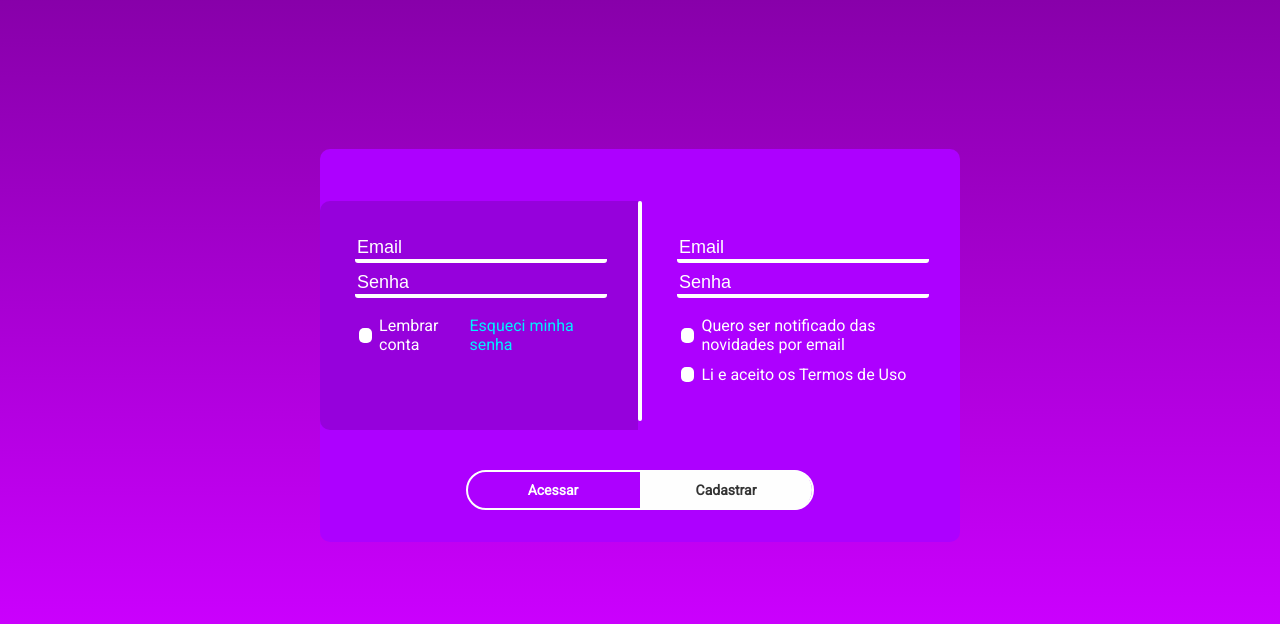
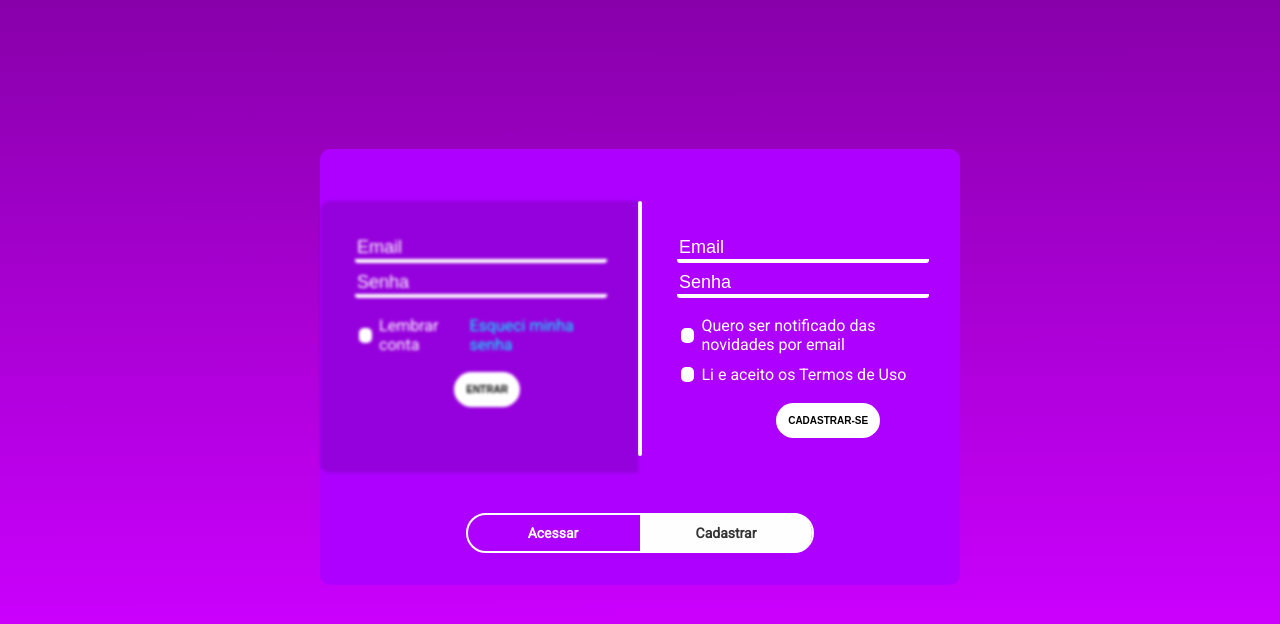
Before and after one commit to gabrielmch/GameDistips, a PHP site: page /login.html in a window 1280 px wide. Shown: the part 144-768 px from the top of the page. Run offline with PHP 8.4, Linux system fonts and the light colour scheme.

Commit message:
ajustes no layout da home-page e login-page

```diff
--- a/assets/css/conteudoHome/destaques-home.css
+++ b/assets/css/conteudoHome/destaques-home.css
@@ -6,7 +6,7 @@
 }
 .destaque-box {
   width: 80%;
-  height: 240px;
+  height: 70vh;
   background-color: #f2f2f2;
   border-radius: 10px;
   margin: 50px;
--- a/assets/css/login-cadastro/login-estilos.css
+++ b/assets/css/login-cadastro/login-estilos.css
@@ -10,10 +10,10 @@
   padding: 2em 0;
   justify-content: center;
 }
-.login-barreira {
+.login-barra {
   background: #fefefe;
   width: 4px;
-  height: 220px;
+  height: 255px;
   border-radius: 2px;
   display: flex;
   justify-content: center;
@@ -24,23 +24,32 @@
   background: rgba(81, 7, 116, 0.25);
   border-radius: 10px 0 0 10px;
   pointer-events: none;
+  filter: blur(1.5px);
 }
 .loginBlock__cadastro {
   background: rgba(81, 7, 116, 0.25);
   border-radius: 0 10px 10px 0;
   pointer-events: none;
+  filter: blur(1.5px);
 }
-/*.loginBlock__input {
-  outline: none;
+
+.loginBtn {
+  background: white;
   border: none;
-  background: none;
-  font-size: 18px;
-  width: 100%;
-  border-bottom: solid 4px #c3c3c3;
-  border-radius: 3px;
-  margin-bottom: 8px;
+  margin: 0.8em 40% 0 40%;
+  padding: 12px;
+  font-weight: bold;
+  text-transform: uppercase;
+  font-size: 10px;
+  border-radius: 20px;
+  cursor: pointer;
+  transition: 1s;
 }
-.loginBlock__input::placeholder {
-  color: #c3c3c3;
+.loginBtn:hover,
+.loginBtn:focus {
+  box-shadow: 0 0.8em 0.5em -0.5em #43c0f1;
+  transform: translateY(-0.4em);
 }
-*/
+.loginBtn--caixa {
+  float: right;
+}
--- a/assets/css/rodape.css
+++ b/assets/css/rodape.css
@@ -1,7 +1,6 @@
 .rodape {
   background: #510774;
-  bottom: 0;
-  position: relative;
   width: 100%;
-  height: 20vh;
+  height: 10em;
+  position: absolute;
 }
--- a/home.html
+++ b/home.html
@@ -90,8 +90,6 @@
       </section>
     </main>
 
-    <footer class="rodape"></footer>
-
     <script>
       new Splide("#splide", {
         type: "loop",
--- a/login.html
+++ b/login.html
@@ -62,9 +62,15 @@
             </div>
             <a href="#" class="login__forms--link">Esqueci minha senha</a>
           </div>
+          <input
+            type="submit"
+            id="acessarSubmit"
+            class="loginBtn"
+            value="Entrar"
+          />
         </form>
 
-        <div class="login-barreira"></div>
+        <div class="login-barra"></div>
 
         <form action="" class="cadastro__forms">
           <input
@@ -104,6 +110,12 @@
                 Li e aceito os Termos de Uso
               </label>
             </div>
+            <input
+              type="submit"
+              id="cadastrarSubmit"
+              class="loginBtn"
+              value="Cadastrar-se"
+            />
           </div>
         </form>
       </div>
```
Also changed, not shown: assets/css/login-cadastro/acesso-btn.css (+0 -45 lines).
